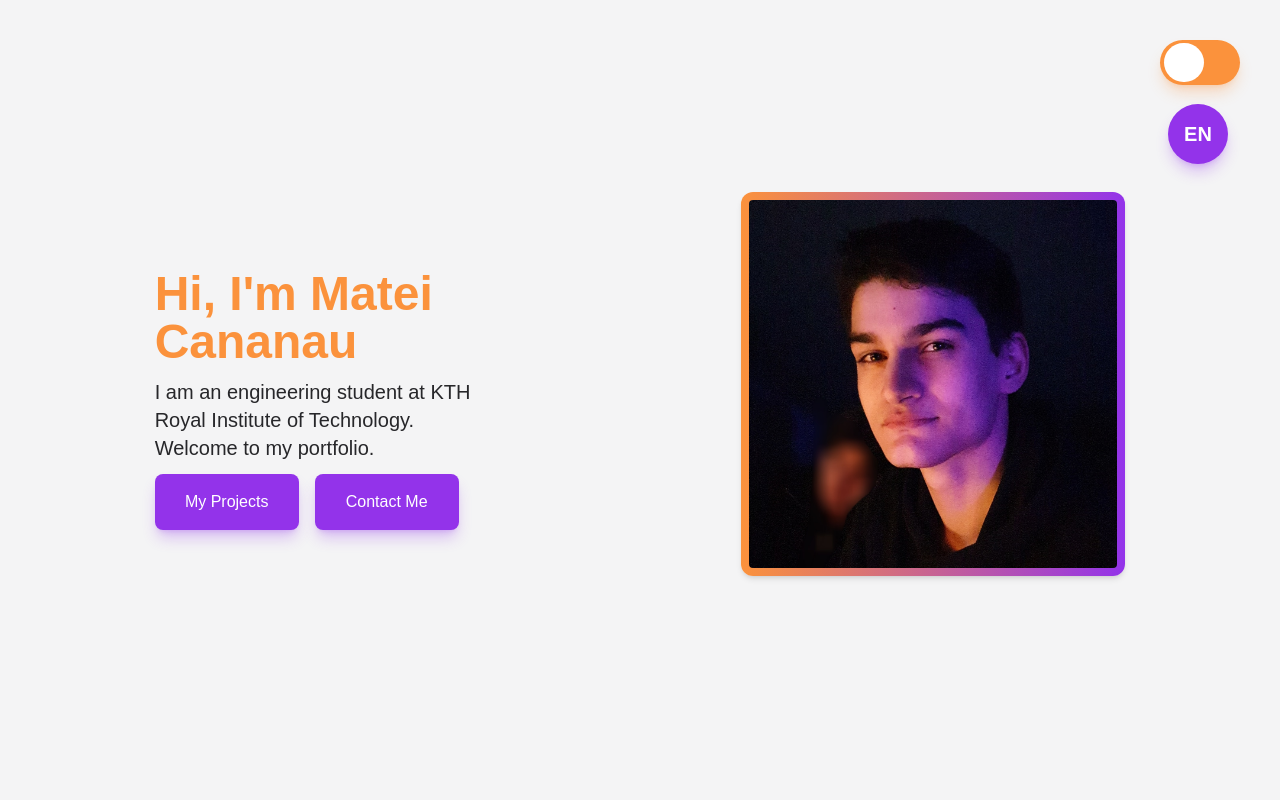
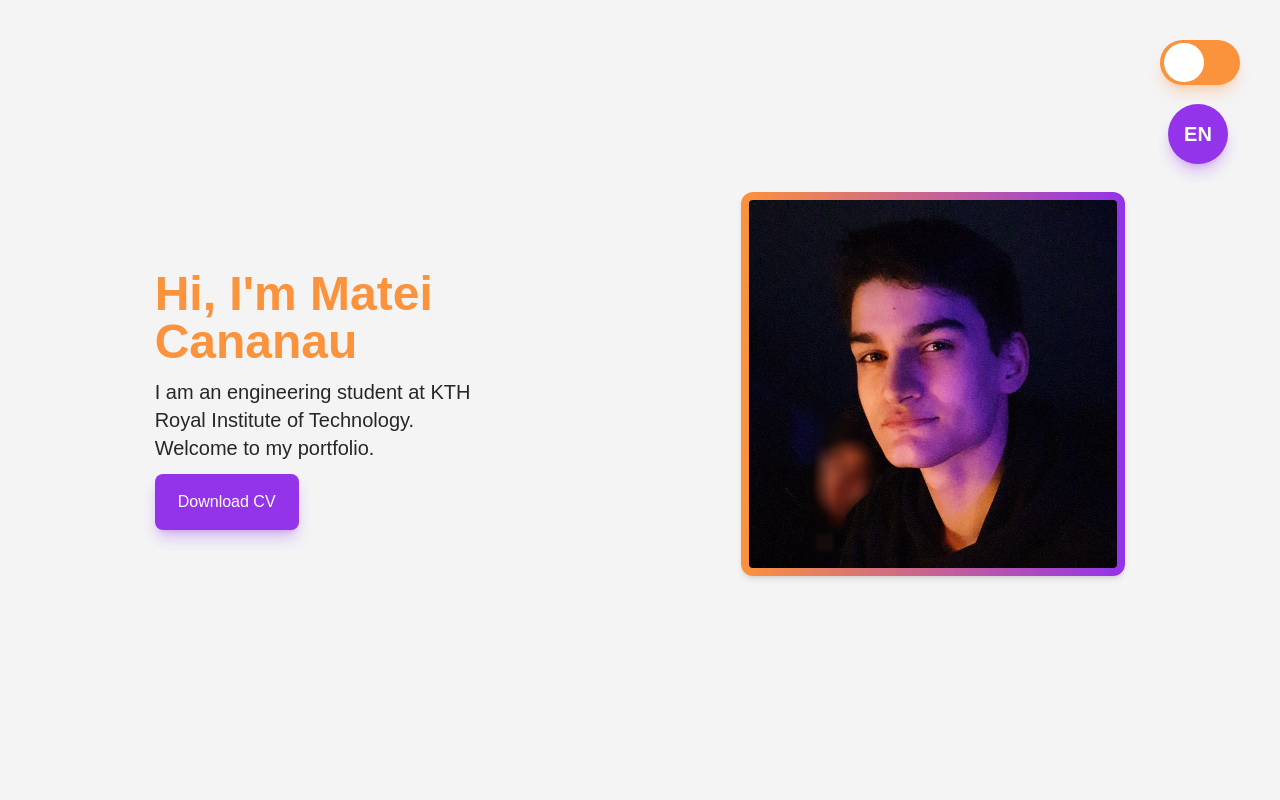
Before and after one commit to Matdrox/portfolio, a React (Create React App) app: page / in a window 1280 px wide. Shown: the top 800 px of the page. Built offline with nearby package versions, Linux system fonts and the light colour scheme.

Commit message:
Changed Buttons

```diff
--- a/src/components/Page1.js
+++ b/src/components/Page1.js
@@ -1,18 +1,8 @@
 import Button from './buttons/Button';
 import imgMateiCananau from '../img/MateiCananau.jpg';
 import { motion } from 'framer-motion';
-import { useRef } from 'react';
 
 const Page1 = ({ fontColor, lang }) => {
-	const projects = useRef(null);
-	const contact = useRef(null);
-
-	const scrollToSection = (elementRef) => {
-		window.scrollTo({
-			top: elementRef.current.offsetTop,
-			behavior: 'smooth',
-		});
-	};
 
 	return (
 		<div
@@ -37,12 +27,7 @@ const Page1 = ({ fontColor, lang }) => {
 				</p>
 				<div className='flex space-x-4 justify-center md:justify-start'>
 					<Button
-						text={lang ? 'My Projects' : 'Mi Projectos'}
-						onClick={() => scrollToSection(projects)}
-					/>
-					<Button
-						text={lang ? 'Contact Me' : 'Contacto Me'}
-						onClick={() => scrollToSection(contact)}
+						text={lang ? 'Download CV' : 'Discargar CV'}
 					/>
 				</div>
 			</div>
```
